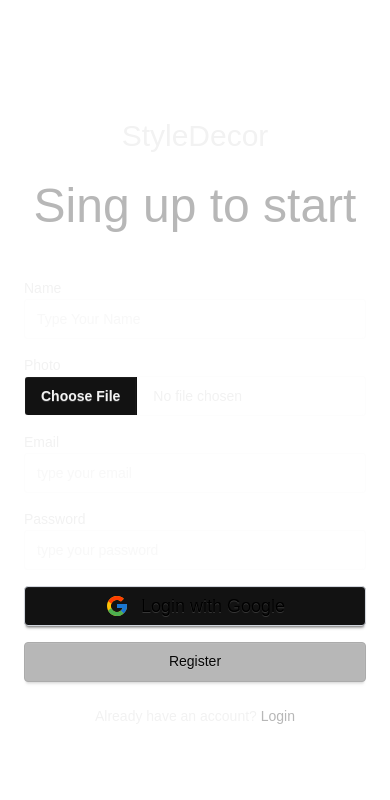
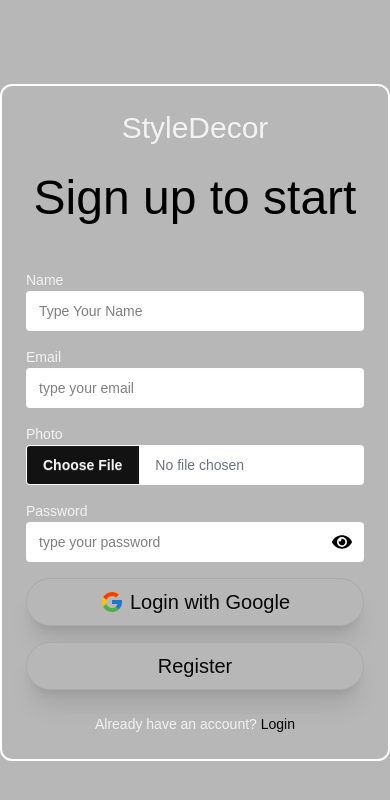
Before and after one commit to omarfarukx11/styleDecorClient, a React (Vite) app: page /register in a window 390 px wide. Shown: the top 800 px of the page. Built offline with nearby package versions, Linux system fonts and the light colour scheme; no server answers; a web font is replaced by a local one.

Commit message:
manage service page responsive

```diff
--- a/src/Layout/DashboardLayout.jsx
+++ b/src/Layout/DashboardLayout.jsx
@@ -182,12 +182,12 @@
 
       {/* Sidebar */}
       <div
-        className={`fixed inset-y-0 left-0 z-40 w-72 bg-primary text-secondary border-r border-base-300 flex flex-col transform transition-transform duration-300 ease-in-out
+        className={`fixed inset-y-0 left-0 z-40 w-72 bg-primary text-secondary border-r border-white flex flex-col transform transition-transform duration-300 ease-in-out
           ${isMobileMenuOpen ? "translate-x-0" : "-translate-x-full"}
           xl:translate-x-0 xl:static xl:inset-0
         `}
       >
-        <div className="p-8 border-b border-base-300 sm:pr-2">
+        <div className="p-8 border-b border-white sm:pr-2">
           <h2 className="text-2xl font-bold text-center">
             {role === "admin" && "Admin"}
             {role === "decorator" && "Decorator"}
@@ -204,7 +204,7 @@
         <div>
           <button onClick={handleLogout} className="btn btn-primary btn-lg  rounded-full font-bold text-xl shadow-xl hover:shadow-primary/50 transform hover:scale-105 transition-all w-full my-10" >Logout</button>
         </div>
-        <div className="p-4 border-t border-base-300 text-center text-sm opacity-70">
+        <div className="p-4 border-t border-white text-center text-sm opacity-70">
           © 2025 StyleDecor
         </div>
       </div>
--- a/src/Pages/Auth/Login.jsx
+++ b/src/Pages/Auth/Login.jsx
@@ -1,24 +1,33 @@
+import { useState } from "react";
 import SocialLogin from "../SocialLogin/SocialLogin";
 import Logo from "../../Components/Logo";
 import { Link, useLocation, useNavigate } from "react-router";
 import useAuth from "../../Hooks/useAuth";
 import { useForm } from "react-hook-form";
 import Swal from "sweetalert2";
+import { FaEye, FaEyeSlash } from "react-icons/fa";
 
 const Login = () => {
   const { singInUser } = useAuth();
   const navigate = useNavigate();
   const location = useLocation();
 
-  const { register, handleSubmit, formState: { errors } } = useForm();
+  const {
+    register,
+    handleSubmit,
+    formState: { errors },
+  } = useForm();
+
+  const [showPassword, setShowPassword] = useState(false);
 
   const handleLogin = (data) => {
-      singInUser(data.email, data.password)
+    singInUser(data.email, data.password)
       .then(() => {
         Swal.fire({
           title: "Login Success!",
           icon: "success",
           draggable: true,
+          timer: 1000,
         });
         navigate(location?.state || "/");
       })
@@ -27,26 +36,30 @@
         Swal.fire({
           icon: "error",
           title: "Login Failed",
-          text: error.message || "Please try again later.",
+          text: "Incorrect email or password",
+          timer: 1000,
         });
       });
   };
+
   return (
-    <div className="flex items-center justify-center min-h-screen">
-      <div className="card w-full max-w-md ">
+    <div className="flex items-center justify-center min-h-screen bg-primary ">
+      <div className="card w-full max-w-md border-2 border-white ">
         <div className="card-body">
           <p className="text-center text-5xl">
-            <Logo></Logo>
+            <Logo />
           </p>
+
           <h2 className="font-bold text-center mt-5 mb-10 text-5xl text-secondary">
             Login to start{" "}
           </h2>
+
           <form onSubmit={handleSubmit(handleLogin)} className="space-y-4">
             <label className="font-bold">Email</label>
             <input
               type="email"
               placeholder="type your email"
-              className="input input-bordered w-full outline-none"
+              className="input input-bordered text-secondary w-full outline-none"
               {...register("email", { required: true })}
             />
             {errors.email?.type === "required" && (
@@ -54,20 +67,37 @@
             )}
 
             <label className="font-bold">Password</label>
-            <input
-              type="password"
-              placeholder="type your password"
-              className="input input-bordered w-full outline-none"
-              {...register("password", { required: true })}
-            />
+
+            <div className="relative">
+              <input
+                type={showPassword ? "text" : "password"}
+                placeholder="type your password"
+                className="input input-bordered text-secondary w-full outline-none pr-12"
+                {...register("password", { required: true })}
+              />
+
+              <button
+                type="button"
+                onClick={() => setShowPassword((prev) => !prev)}
+                className="absolute right-3 top-1/2 -translate-y-1/2 text-secondary text-xl z-10 pointer-events-auto"
+                tabIndex={-1}
+              >
+                {showPassword ? <FaEyeSlash /> : <FaEye />}
+              </button>
+            </div>
+
             {errors.password?.type === "required" && (
               <p className="text-red-600">Password Required</p>
             )}
 
             <button className="w-full">
-              <SocialLogin></SocialLogin>
+              <SocialLogin />
             </button>
-            <button type="submit" className="btn btn-primary w-full">
+
+            <button
+              type="submit"
+              className="btn btn-primary py-2 md:py-0 btn-lg flex-1 rounded-full font-bold text-xl shadow-xl hover:shadow-primary/50 transform hover:scale-105 transition-all w-full"
+            >
               Login
             </button>
           </form>
@@ -77,7 +107,7 @@
             <Link
               state={location.state}
               to={"/register"}
-              className="text-primary font-semibold"
+              className="text-secondary font-semibold"
             >
               Register
             </Link>
--- a/src/Pages/Auth/Register.jsx
+++ b/src/Pages/Auth/Register.jsx
@@ -1,4 +1,4 @@
-import React from "react";
+import React, { useState } from "react";
 import { Link, useLocation, useNavigate } from "react-router";
 import SocialLogin from "../SocialLogin/SocialLogin";
 import Logo from "../../Components/Logo";
@@ -7,12 +7,15 @@
 import axios from "axios";
 import Swal from "sweetalert2";
 import useAxiosSecure from "../../Hooks/useAxiosSecure";
+import { FaEye, FaEyeSlash } from "react-icons/fa";
 
 const Register = () => {
   const { updataUserProfile, registerUser } = useAuth();
   const navigate = useNavigate();
   const location = useLocation();
-  const axiosSecure = useAxiosSecure()
+  const axiosSecure = useAxiosSecure();
+
+  const [showPassword, setShowPassword] = useState(false);
 
   const {
     register,
@@ -30,101 +33,130 @@
           import.meta.env.VITE_image_host_key
         }`;
         formData.append("image", profileImage);
+
         axios.post(image_API_URL, formData).then((res) => {
-          axiosSecure.post('/users' ,
-          {
+          axiosSecure.post("/users", {
             displayName: data.name,
             photoURL: res.data.data.display_url,
-            email : data.email
-          }).then()
-          updataUserProfile({displayName: data.name, photoURL: res.data.data.display_url,});
+            email: data.email,
+          });
 
+          updataUserProfile({
+            displayName: data.name,
+            photoURL: res.data.data.display_url,
+          });
         });
+
         Swal.fire({
-          title: "Login Success!",
+          title: "Register Success!",
           icon: "success",
           draggable: true,
         });
+
         navigate(location?.state || "/");
       })
       .catch((error) => {
         Swal.fire({
           icon: "error",
-          title: "Login Failed",
+          title: "Register Failed",
           text: error.message || "Please try again later.",
         });
       });
   };
 
   return (
-    <div className="min-h-screen flex items-center justify-center">
-      <div className="card w-full max-w-md">
+    <div className="flex items-center justify-center min-h-screen bg-primary">
+      <div className="card w-full max-w-md border-2 border-white">
         <div className="card-body">
           <p className="text-center text-5xl">
-            <Logo></Logo>
+            <Logo />
           </p>
-          <h2 className="font-bold text-center mt-5 mb-10 text-5xl text-primary">
-            Sing up to start{" "}
+
+          <h2 className="font-bold text-center mt-5 mb-10 text-5xl text-secondary">
+            Sign up to start
           </h2>
+
           <form onSubmit={handleSubmit(handleRegister)} className="space-y-4">
+            {/* Name */}
             <label className="font-bold">Name</label>
             <input
-              type="name"
+              type="text"
               placeholder="Type Your Name"
-              className="input input-bordered w-full outline-none"
+              className="input input-bordered text-secondary w-full outline-none"
               {...register("name", { required: true })}
             />
-            {errors.name?.type === "required" && (
+            {errors.name && (
               <p className="text-red-600">Name Required</p>
             )}
 
+            {/* Email */}
+            <label className="font-bold">Email</label>
+            <input
+              type="email"
+              placeholder="type your email"
+              className="input input-bordered text-secondary w-full outline-none"
+              {...register("email", { required: true })}
+            />
+            {errors.email && (
+              <p className="text-red-600">Email Required</p>
+            )}
+
+              {/* Photo */}
             <label className="font-bold">Photo</label>
             <input
               type="file"
               {...register("photo", { required: true })}
-              className="file-input outline-none w-full"
-              placeholder="Photo"
+              className="file-input file-input-bordered text-gray-500 w-full outline-none"
             />
-            {errors.photo?.type === "required" && (
+            {errors.photo && (
               <p className="text-red-600">Photo Required</p>
             )}
 
-            <label className="font-bold">Email</label>
-            <input
-              type="email"
-              placeholder="type your email"
-              className="input input-bordered w-full outline-none"
-              {...register("email", { required: true })}
-            />
-            {errors.email?.type === "required" && (
-              <p className="text-red-600">email Required</p>
-            )}
+            {/* Password */}
+            <label className="font-bold">Password</label>
+            <div className="relative">
+              <input
+                type={showPassword ? "text" : "password"}
+                placeholder="type your password"
+                className="input input-bordered text-secondary w-full outline-none pr-12"
+                {...register("password", {
+                  required: true,
+                  pattern:
+                    /^(?=.*[A-Z])(?=.*[a-z])(?=.*[^A-Za-z0-9]).{6,}$/,
+                })}
+              />
 
-            <label className="font-bold">Password</label>
-            <input
-              type="password"
-              placeholder="type your password"
-              className="input input-bordered w-full outline-none"
-              {...register("password", {
-                required: true,
-                pattern: /^(?=.*[A-Z])(?=.*[a-z])(?=.*[^A-Za-z0-9]).{6,}$/,
-              })}
-            />
+              <button
+                type="button"
+                onClick={() => setShowPassword((prev) => !prev)}
+                className="absolute right-3 top-1/2 -translate-y-1/2 text-secondary text-xl z-10 pointer-events-auto"
+                tabIndex={-1}
+              >
+                {showPassword ? <FaEyeSlash /> : <FaEye />}
+              </button>
+            </div>
+
             {errors.password?.type === "required" && (
               <p className="text-red-500">Password required</p>
             )}
             {errors.password?.type === "pattern" && (
               <p className="text-red-500">
-                Password must contain at least 1 uppercase letter, <br /> 1
-                lowercase letter, 1 special character, <br /> and be at least 6
-                characters long.
+                Password must contain at least 1 uppercase letter, <br />
+                1 lowercase letter, 1 special character, <br />
+                and be at least 6 characters long.
               </p>
             )}
 
-            <button type="submit" className="w-full">
-              <SocialLogin></SocialLogin>
+            {/* Social Login */}
+            <button className="w-full">
+              <SocialLogin />
             </button>
-            <button type="submit" className="btn btn-primary w-full">
+
+            {/* Register Button */}
+            <button
+              type="submit"
+              className="btn btn-primary py-2 md:py-0 btn-lg rounded-full font-bold text-xl shadow-xl hover:shadow-primary/50 transform hover:scale-105 transition-all w-full"
+            >
               Register
             </button>
           </form>
@@ -134,10 +166,10 @@
             <Link
               state={location.state}
               to={"/login"}
-              className="text-primary font-semibold"
+              className="text-secondary font-semibold"
             >
               Login
-            </Link>{" "}
+            </Link>
           </p>
         </div>
       </div>
--- a/src/Pages/Dashboard/Admin/MangeDecorators/ManageDecorators.jsx
+++ b/src/Pages/Dashboard/Admin/MangeDecorators/ManageDecorators.jsx
@@ -61,11 +61,11 @@
 
   return (
    <div>
-     <div className="text-3xl font-bold py-8 text-primary bg-secondary text-center">
+     <div className="text-2xl font-bold py-8 text-secondary bg-primary border-b border-white text-center">
        <h2 >Manage Decorators</h2>
      </div>
 
-    <div className='xl:p-8 p-4'>
+    <div className='xl:p-8 p-4 bg-primary'>
       <div className='flex justify-end items-center'>
           <Link to={'/dashboard/add-new-decorator'} className='btn btn-secondary text-primary'>Add New Decorators</Link>
         </div>
--- a/src/Pages/MyProfile/MyProfile.jsx
+++ b/src/Pages/MyProfile/MyProfile.jsx
@@ -6,7 +6,7 @@
 
   return (
     <div className="min-h-screen bg-primary text-secondary ">
-      <div className='bg-secondary text-primary py-8 text-3xl text-center'>
+      <div className='bg-primary text-secondary py-8 text-2xl text-center border-b border-white'>
         <p>My Profile</p>
       </div>
 
--- a/src/Pages/SocialLogin/SocialLogin.jsx
+++ b/src/Pages/SocialLogin/SocialLogin.jsx
@@ -46,7 +46,7 @@
   return (
     <div
       onClick={handleGoogleSignIn}
-      className="btn bg-base-200 hover:bg-base-300 text-black w-full border border-gray-300 flex items-center justify-center gap-3 text-lg font-medium transition-all cursor-pointer"
+      className="btn btn-primary py-2 md:py-0 btn-lg flex-1 rounded-full font-bold text-xl shadow-xl hover:shadow-primary/50 transform hover:scale-105 transition-all w-full"
     >
       <FcGoogle className="text-2xl" />
       Login with Google
```
Also changed, not shown: src/Pages/Dashboard/Admin/AddNewService/AddNewService.jsx (+15 -10 lines), src/Pages/Dashboard/Admin/AllBookings/AllBookings.jsx (+7 -9 lines), src/Pages/Dashboard/Admin/ManageServices/ManageServices.jsx (+20 -34 lines).
